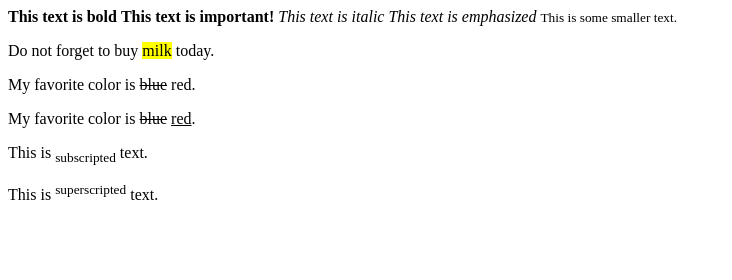
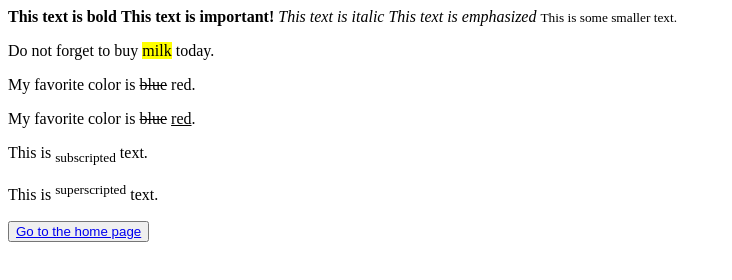
Before and after one commit to dhruvishagediya/html-basic-learning, a plain HTML site: page Formatting.html in a window 1280 px wide. Shown: the whole page, without its empty margins (0-732 px from the left). Drawn offline with Linux system fonts and the light colour scheme.

Commit message:
add some information

```diff
--- a/Formatting.html
+++ b/Formatting.html
@@ -19,5 +19,6 @@
         <p>This is <sub>subscripted</sub> text.</p>
         <!-- HTML <sup>-Superscript text Element -->
         <p>This is <sup>superscripted</sup> text.</p>
+        <button><a href="index.html">Go to the home page</a></button>
     </body>
  </html>
```
